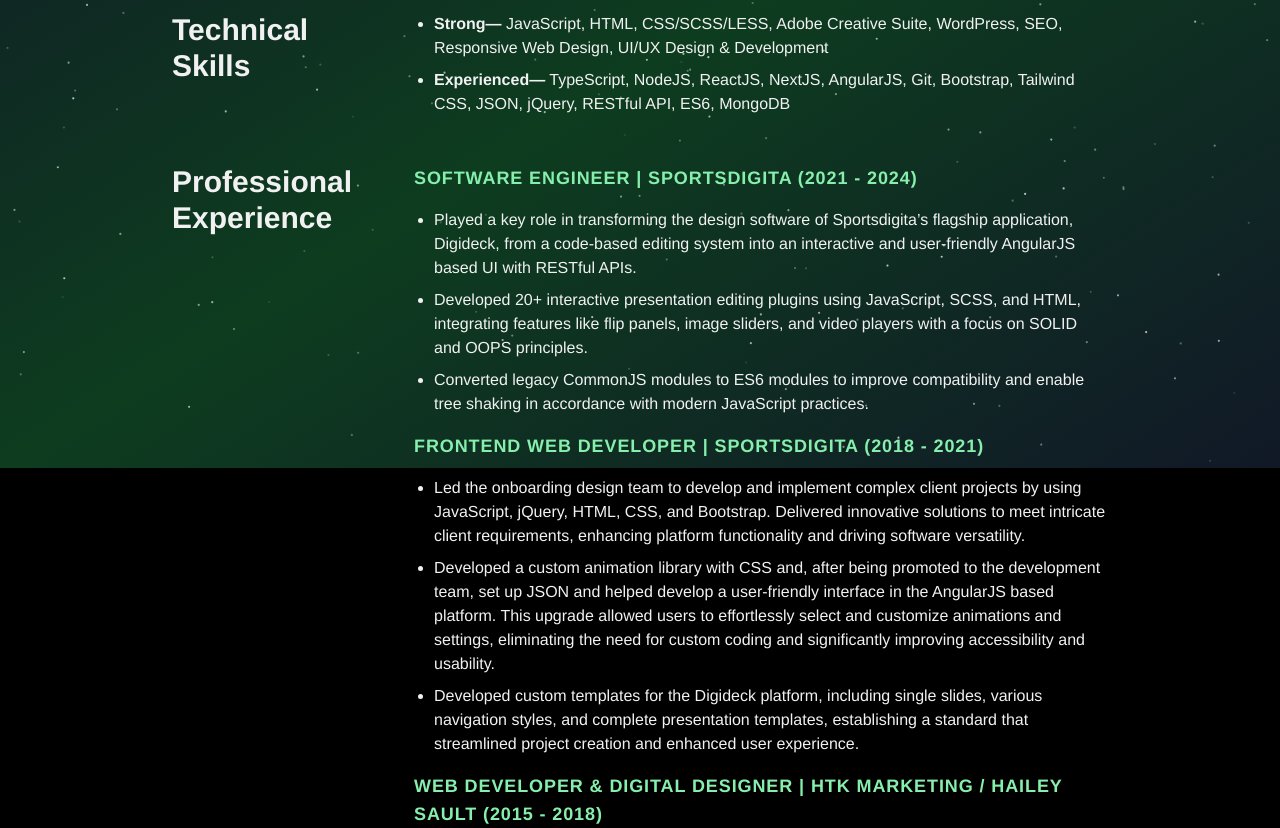
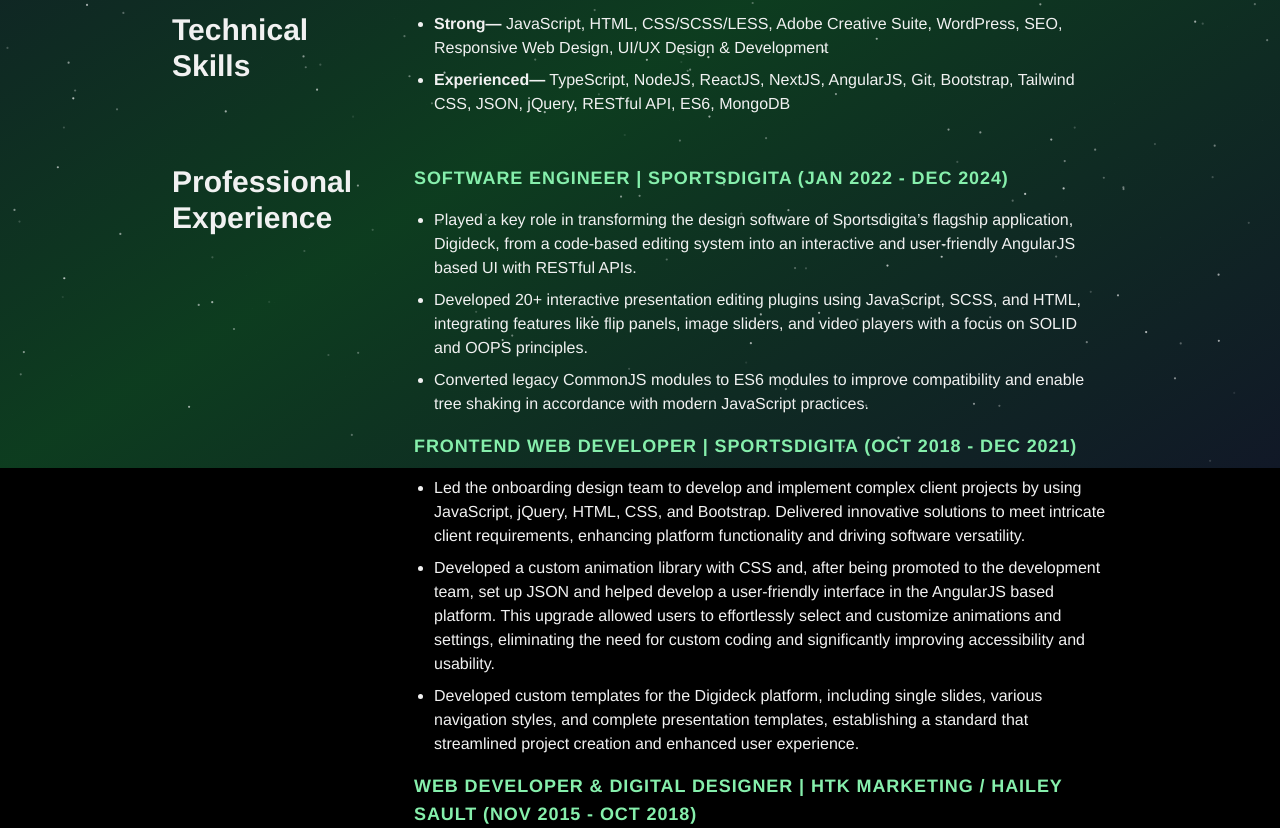
Before and after one commit to mhuebsch/myDevWebsite, a Next.js app: page /resume in a window 1280 px wide. Shown: the part 332-1160 px from the top of the page. Built offline with nearby package versions, Linux system fonts and the light colour scheme.

Commit message:
install gsap animations, enhance dates on resume page

```diff
--- a/app/resume/page.js
+++ b/app/resume/page.js
@@ -56,7 +56,7 @@
             </div>
             <div className="w-full md:w-3/4 p-4 animate-slide-in-right space-y-4">
               <h5 className="text-lg font-bold uppercase tracking-wider text-green-300">
-                Software Engineer | Sportsdigita (2021 - 2024)
+                Software Engineer | Sportsdigita (Jan 2022 - Dec 2024)
               </h5>
               <ul className="list-disc pl-5 space-y-2">
                 <li>
@@ -78,7 +78,7 @@
                 </li>
               </ul>
               <h5 className="text-lg font-bold uppercase tracking-wider text-green-300">
-                Frontend Web Developer | Sportsdigita (2018 - 2021)
+                Frontend Web Developer | Sportsdigita (Oct 2018 - Dec 2021)
               </h5>
               <ul className="list-disc pl-5 space-y-2">
                 <li>
@@ -106,7 +106,7 @@
               </ul>
               <h5 className="text-lg font-bold uppercase tracking-wider text-green-300">
                 Web Developer & Digital Designer | HTK Marketing / Hailey Sault
-                (2015 - 2018)
+                (Nov 2015 - Oct 2018)
               </h5>
               <ul className="list-disc pl-5 space-y-2">
                 <li>
--- a/package.json
+++ b/package.json
@@ -13,6 +13,7 @@
     "@tailwindcss/typography": "^0.5.15",
     "@vercel/analytics": "^1.3.1",
     "framer-motion": "^11.5.6",
+    "gsap": "^3.12.7",
     "next": "^14.2.13",
     "next-sitemap": "^4.2.3",
     "nodemailer": "^6.9.15",
```
Also changed, not shown: 1 other file (tests, documents, lock files or other folders).
